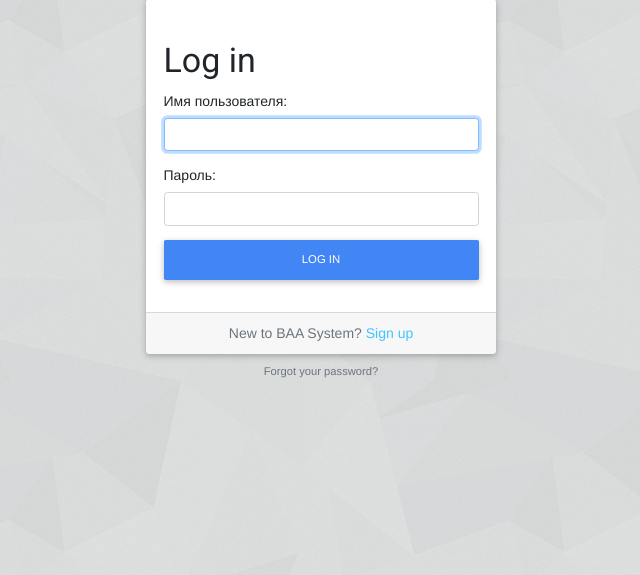
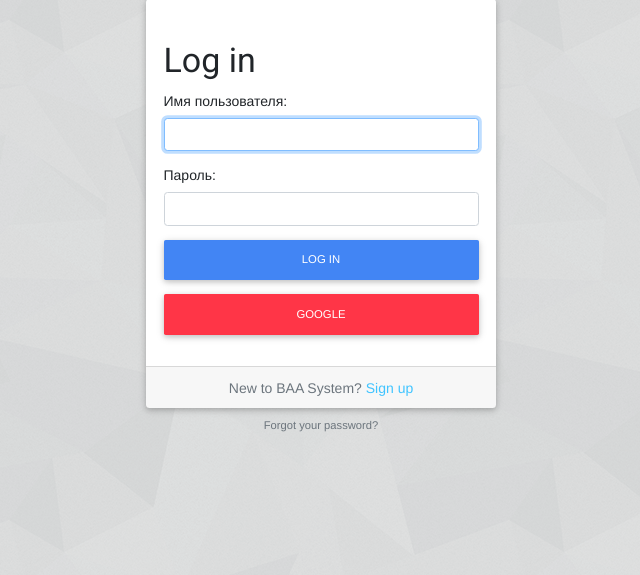
Before and after one commit to ChanTerelLy/broker-account-analist, a Django app: page /login/ in a window 1280 px wide. Shown: the part 119-694 px from the top of the page, without its empty margins (319-959 px from the left). Run offline with Django 3.2, Linux system fonts and the light colour scheme; parts of the project's set-up code (start-up, migrations or seed data) failed here and were passed over; some libraries are stand-ins or nearby versions.

Commit message:
add google login button, rearrange configs

```diff
--- a/assets/helpers/google_services.py
+++ b/assets/helpers/google_services.py
@@ -81,15 +81,15 @@ def provides_credentials(func, *args, **kwargs):
         # If OAuth redirect response, get credentials
         if not request:
             request = args[0].context
-        flow = InstalledAppFlow.from_client_secrets_file(
-            'credentials/credentials.json', SCOPES,
+        flow = InstalledAppFlow.from_client_config(
+            json.loads(settings.GOOGLE_CONFIG), SCOPES,
             redirect_uri=settings.GOOGLE_SERVICE_REDIRECT_URI)
 
         existing_state = request.GET.get('state', None)
         current_path = request.path
         if existing_state:
             secure_uri = request.build_absolute_uri(
-                ).replace('http', 'https')
+                )
             location_path = urllib.parse.urlparse(existing_state).path
             flow.fetch_token(
                 authorization_response=secure_uri,
--- a/baa/settings.py
+++ b/baa/settings.py
@@ -56,8 +56,9 @@ AUTHENTICATION_BACKENDS = (
     'django.contrib.auth.backends.ModelBackend',
 )
 
-SOCIAL_AUTH_GOOGLE_OAUTH2_KEY = '252695860163-52v97mk9896no1d2bpl5t3frhl6slisu.apps.googleusercontent.com'
-SOCIAL_AUTH_GOOGLE_OAUTH2_SECRET = 'TJAInshh1zqBUjNOXwF1A1II'
+SOCIAL_AUTH_GOOGLE_OAUTH2_KEY = os.getenv('SOCIAL_AUTH_GOOGLE_OAUTH2_KEY')
+SOCIAL_AUTH_GOOGLE_OAUTH2_SECRET = os.getenv('SOCIAL_AUTH_GOOGLE_OAUTH2_SECRET')
+GOOGLE_CONFIG = os.getenv('GOOGLE_CONFIG')
 
 ROOT_URLCONF = 'baa.urls'
 
--- a/templates/accounts/login.html
+++ b/templates/accounts/login.html
@@ -13,6 +13,7 @@
             <input type="hidden" name="next" value="{{ next }}">
             {% include 'includes/form.html' %}
             <button type="submit" class="btn btn-primary btn-block">Log in</button>
+            <a type="button" href="{% url 'social:begin' 'google-oauth2' %}?next={% url 'assets' %}" class="btn btn-danger btn-block">Google</a>
           </form>
         </div>
         <div class="card-footer text-muted text-center">
```
Also changed, not shown: 1 other file.
